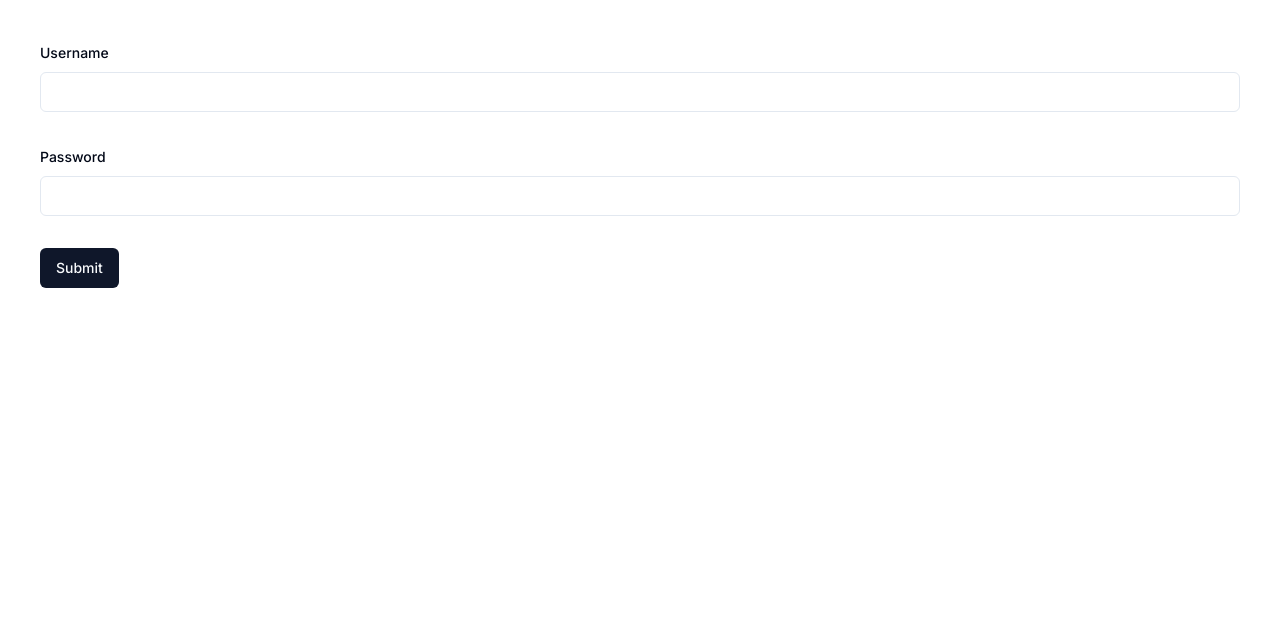
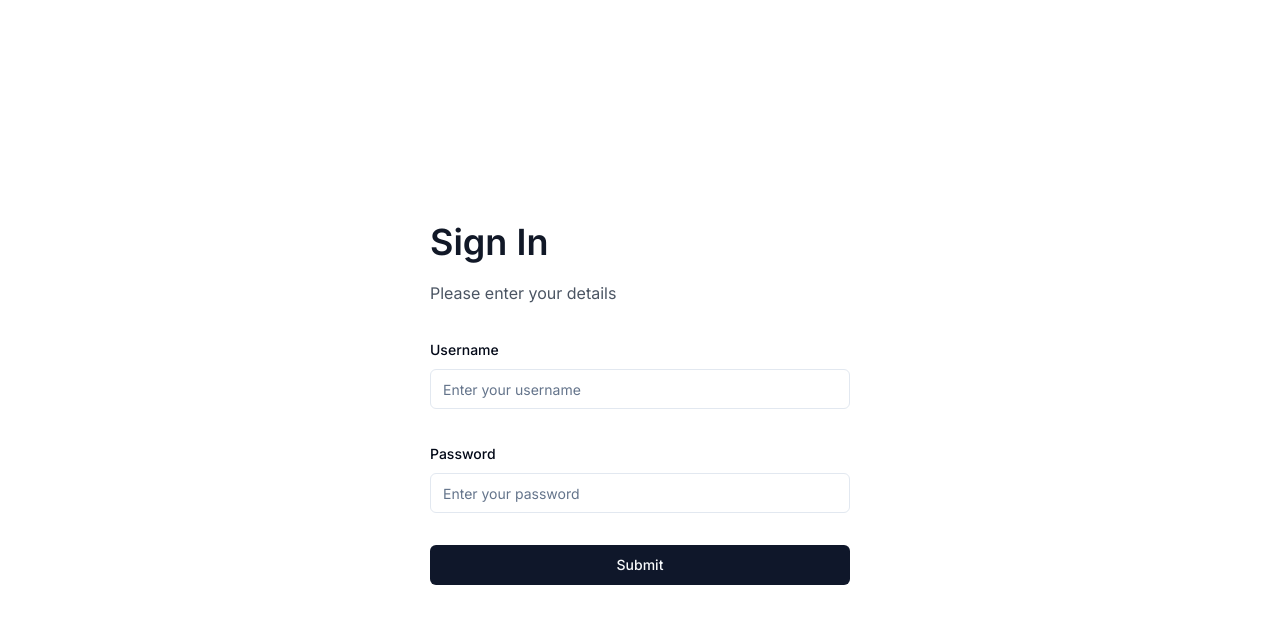
Before and after one commit to benngzw/audio-files-dashboard, a Next.js app in the folder audio-files-frontend/: page /sign-in in a window 1280 px wide. Shown: the top 624 px of the page. Built offline with nearby package versions, Linux system fonts and the light colour scheme.

Commit message:
Clean up AuthForm

```diff
--- a/audio-files-frontend/app/(auth)/layout.tsx
+++ b/audio-files-frontend/app/(auth)/layout.tsx
@@ -4,10 +4,8 @@ export default async function RootLayout({
   children: React.ReactNode;
 }>) {
   return (
-    <main className="flex h-screen w-full font-inter">
-      <div className="flex size-full flex-col p-10">
-        {children}
-      </div>
+    <main className="flex min-h-screen w-full justify-between font-inter">
+      {children}
     </main>
   );
 }
--- a/audio-files-frontend/app/(auth)/sign-in/page.tsx
+++ b/audio-files-frontend/app/(auth)/sign-in/page.tsx
@@ -3,7 +3,7 @@ import React from 'react'
 
 const SignIn = () => {
   return (
-    <section>
+    <section className='flex items-center justify-center size-full max-sm:px-6'>
       <AuthForm />
     </section>
   )
--- a/audio-files-frontend/components/AuthForm.tsx
+++ b/audio-files-frontend/components/AuthForm.tsx
@@ -1,6 +1,6 @@
 "use client";
 
-import React from 'react'
+import React, { useState } from 'react'
 import { useForm } from "react-hook-form"
 import { z } from "zod";
 import { Button } from "@/components/ui/button";
@@ -23,6 +23,7 @@ const formSchema = z.object({
 })
 
 const AuthForm = () => {
+  const [errorMessage, setErrorMessage] = useState("");
   const router = useRouter();
   const form = useForm<z.infer<typeof formSchema>>({
     resolver: zodResolver(formSchema),
@@ -34,11 +35,25 @@ const AuthForm = () => {
 
   const onSubmit = async (credentials: any) => {
     const user = await loginClient(credentials.username, credentials.password);
-    if (user) router.push("/audio-dashboard");
+    if (user) {
+      router.push("/audio-dashboard");
+    } else {
+      setErrorMessage("Invalid username or password");
+    }
   }
 
   return (
-    <section>
+    <section className="flex min-h-screen w-full max-w-[420px] flex-col justify-center gap-5 py-10 md:gap-8">
+      <header className='flex flex-col gap-5 md:gap-8'>
+        <div className="flex flex-col gap-1 md:gap-3">
+          <h1 className="text-[36px] font-semibold text-gray-900">
+            Sign In
+          </h1>
+          <p className="text-[16px] font-normal text-gray-600">
+            Please enter your details
+          </p>
+        </div>
+      </header>
       <Form {...form}>
         <form onSubmit={form.handleSubmit(onSubmit)} className="space-y-8">
           <FormField
@@ -48,7 +63,7 @@ const AuthForm = () => {
               <FormItem>
                 <FormLabel>Username</FormLabel>
                 <FormControl>
-                  <Input {...field} />
+                  <Input placeholder='Enter your username' {...field} />
                 </FormControl>
                 <FormMessage />
               </FormItem>
@@ -61,16 +76,21 @@ const AuthForm = () => {
               <FormItem>
                 <FormLabel>Password</FormLabel>
                 <FormControl>
-                  <Input type="password" {...field} />
+                  <Input type="password" placeholder='Enter your password' {...field} />
                 </FormControl>
                 <FormMessage />
               </FormItem>
             )}
           />
-          <Button type="submit">Submit</Button>
+          {errorMessage && (
+            <FormMessage>
+              {errorMessage}
+            </FormMessage>
+          )}
+          <Button type="submit" className="w-full">Submit</Button>
         </form>
       </Form>
-    </section>
+    </section >
   );
 }
 
```
Also changed, not shown: audio-files-frontend/app/globals.css (line endings or trailing spaces).
